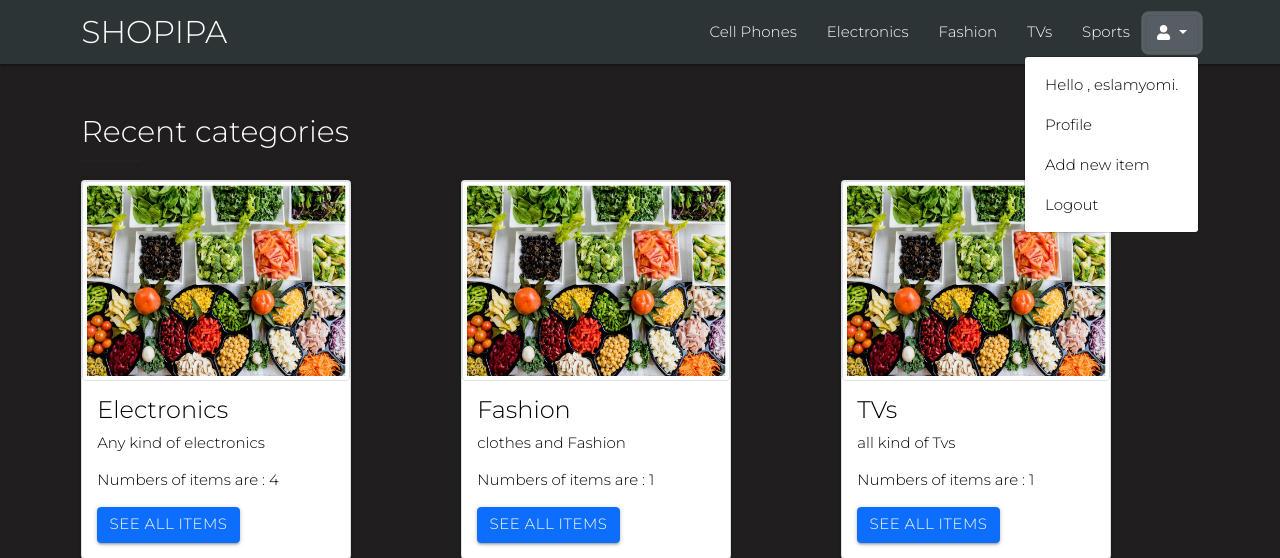
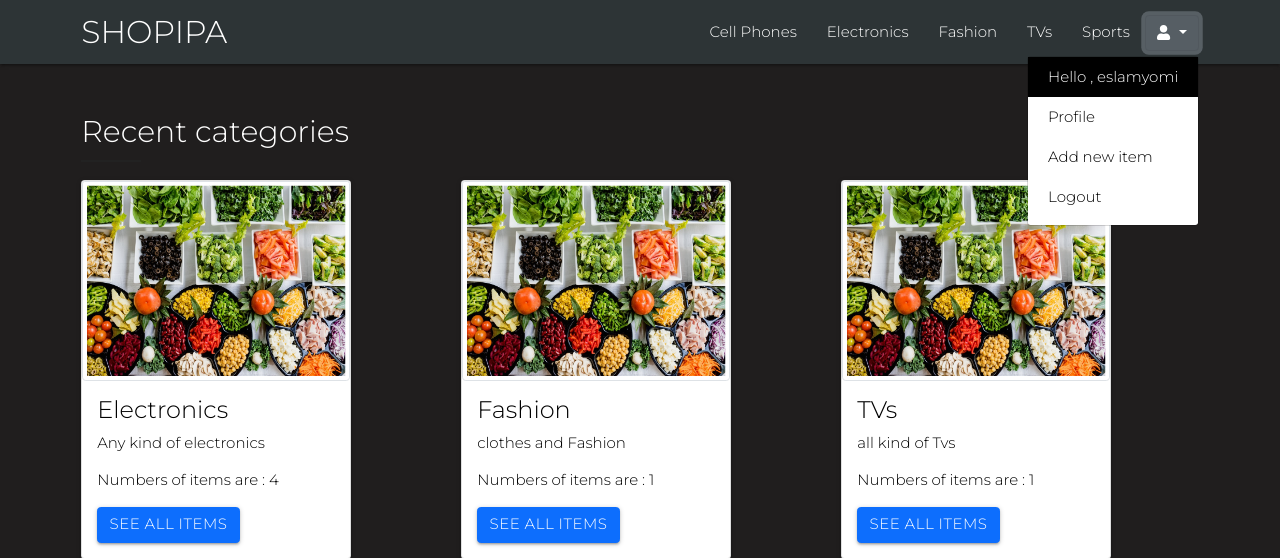
Before and after one commit to eslamabdallah74/eCommerce, a PHP site: page / in a window 1280 px wide, after a click that opens the changed part. Shown: the top 558 px of the page. Run offline with PHP 8.4, Linux system fonts and the light colour scheme; a user stored in the database is signed in; data comes from the database, SQL or seed files in the repository; some web fonts are replaced.

Commit message:
SHOPIPA v1.00

```diff
--- a/includes/templates/header.php
+++ b/includes/templates/header.php
@@ -39,8 +39,8 @@
               <button type="button" class="btn btn-secondary dropdown-toggle" data-toggle="dropdown" aria-haspopup="true" aria-expanded="false">
                 <i class="fa fa-user"></i>
               </button>
-              <div class="dropdown-menu dropdown-menu-right">
-                <button class="dropdown-item" type="button">Hello , <?php echo $_SESSION['user'] ?>. </button>
+              <div class="dropdown-menu dropdown-menu-right" id="drop-down">
+                <button id="hello-user" class="dropdown-item" type="button">Hello , <?php echo $_SESSION['user'] ?></button>
                 <button class="dropdown-item" type="button"><a href="profile.php">Profile</a></button>
                 <button class="dropdown-item" type="button"><a href="newitem.php">Add new item</a></button>
                 <button class="dropdown-item" type="button"><a href="logout.php">Logout</a></button>
--- a/layout/css/backend-style.css
+++ b/layout/css/backend-style.css
@@ -72,6 +72,14 @@ h3 a {
 .welcome-user {
   font-size: 20px;
   margin: 0 5px;
+}
+#hello-user {
+  background-color: black;
+  color: white;
+}
+#drop-down{
+  margin-top:0 ;
+  padding-top:0;
 }
 #profile {
   color: #fab1a0;
```
